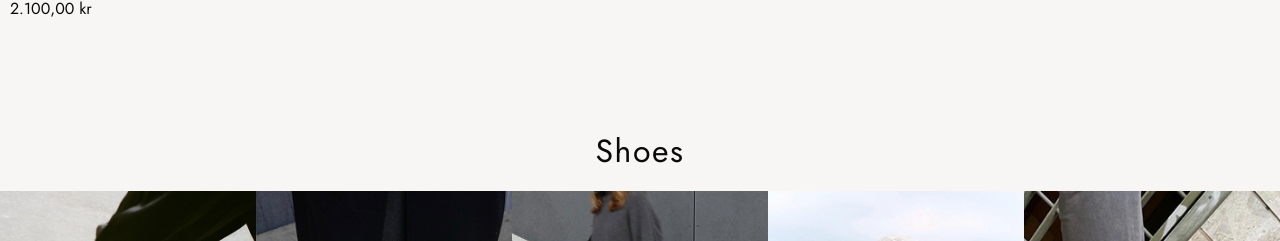
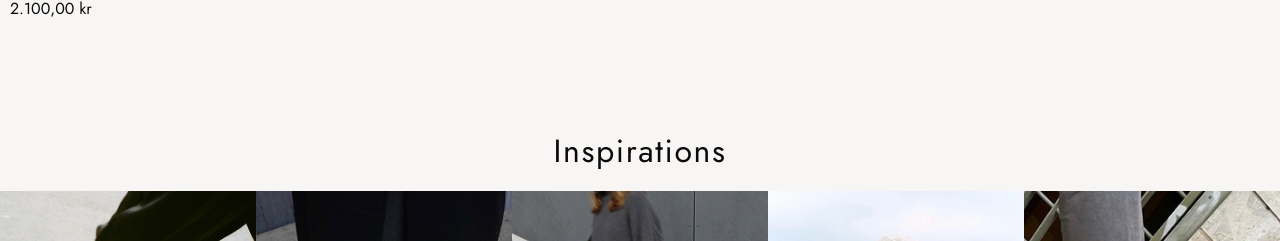
Before and after one commit to Max-Magee/YoriJomoRepo, a plain HTML site: page index.html in a window 1280 px wide. Shown: the part 2100-2341 px from the top of the page. Drawn offline with Linux system fonts and the light colour scheme; a web font is replaced by a local one.

Commit message:
titlechange

```diff
--- a/index.html
+++ b/index.html
@@ -115,7 +115,7 @@
 
       <!-- ===== GALLERI ===== -->
       <section class="section" id="belts">
-        <h2 class="section-title">Shoes</h2>
+        <h2 class="section-title">Inspirations</h2>
 
         <div class="gallery">
           <a href="#"><img src="filer/gallery1.png" alt="" /></a>
```
